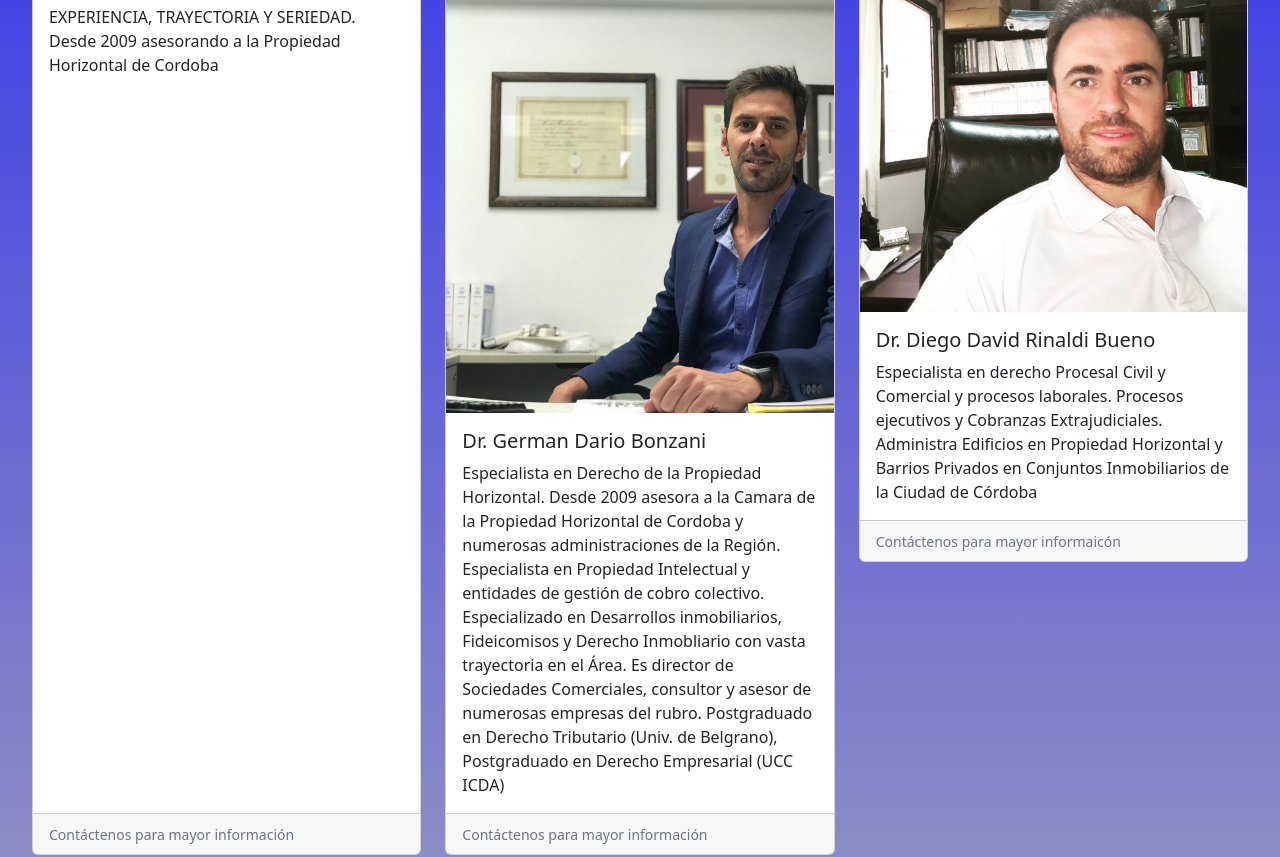
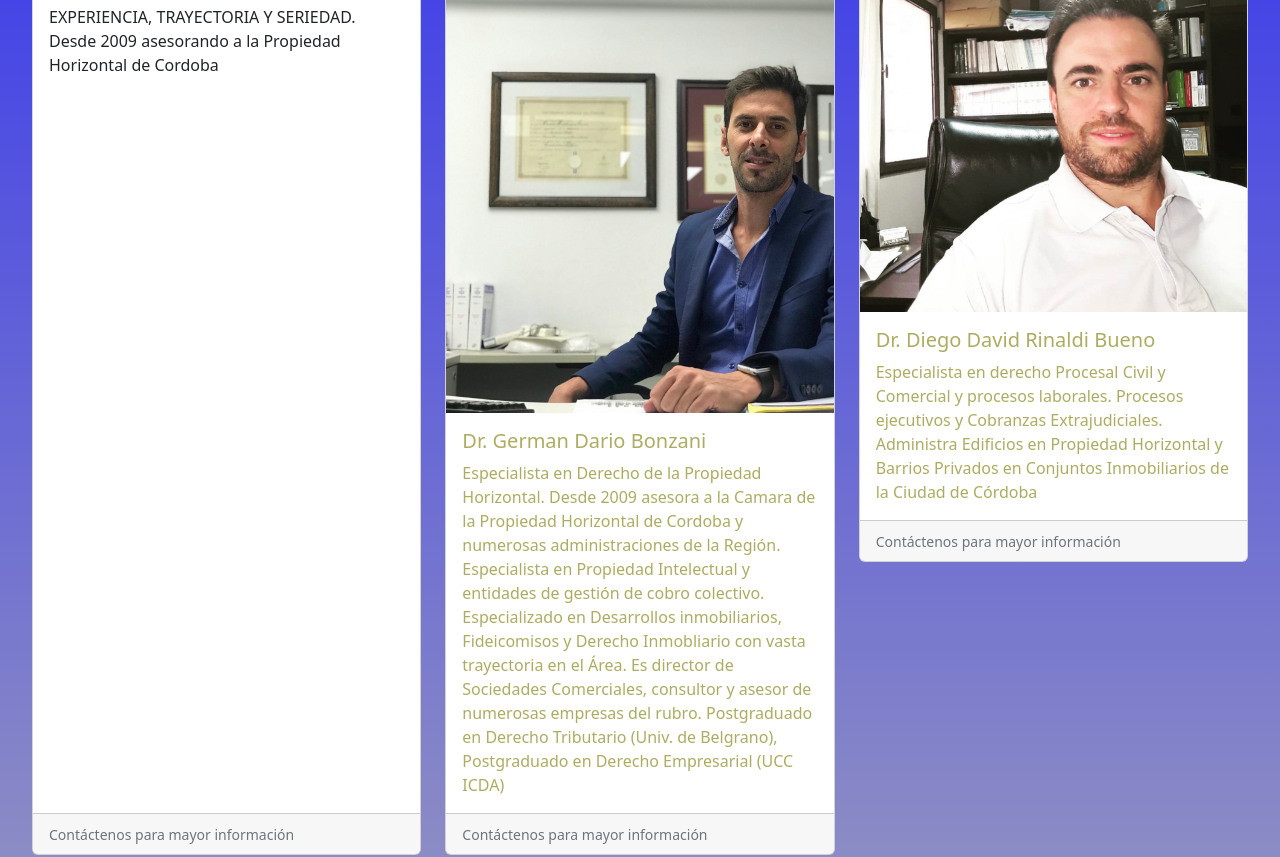
Before and after one commit to Gerxocba/proyecto-boostrap, a plain HTML site: page index.html in a window 1280 px wide. Shown: the part 162-1019 px from the top of the page. Drawn offline with nearby package versions, Linux system fonts and the light colour scheme.

Commit message:
trasnsiciones

```diff
--- a/index.html
+++ b/index.html
@@ -54,7 +54,6 @@ integrity="sha512-xh6O/CkQoPOWDdYTDqeRdPCVd1SpvCA9XXcUnZS2FmJNp1coAFzvtCN9BmamE+
 
     <main>
         <section class="margin-size">
-
           <div class="row row-cols-1 row-cols-md-3 g-4">
             <div class="col">
               <div class="card h-100">
@@ -98,7 +97,7 @@ integrity="sha512-xh6O/CkQoPOWDdYTDqeRdPCVd1SpvCA9XXcUnZS2FmJNp1coAFzvtCN9BmamE+
                 Inmobiliarios de la Ciudad de Córdoba</p>
                 </div>
                 <div class="card-footer">
-                  <small class="text-muted">Contáctenos para mayor informaicón</small>
+                  <small class="text-muted">Contáctenos para mayor información</small>
                 </div>
               </div>
             </div>
--- a/style.css
+++ b/style.css
@@ -27,6 +27,10 @@ header{position: sticky;
      top: 0;
      z-index: 2;
      max-width: 100%
+    }
 
+article {color: rgb(173, 172, 98);
+transition: all 2s;
+}
 
-    }
+article :hover{color: rgb(132, 132, 204);}
```
